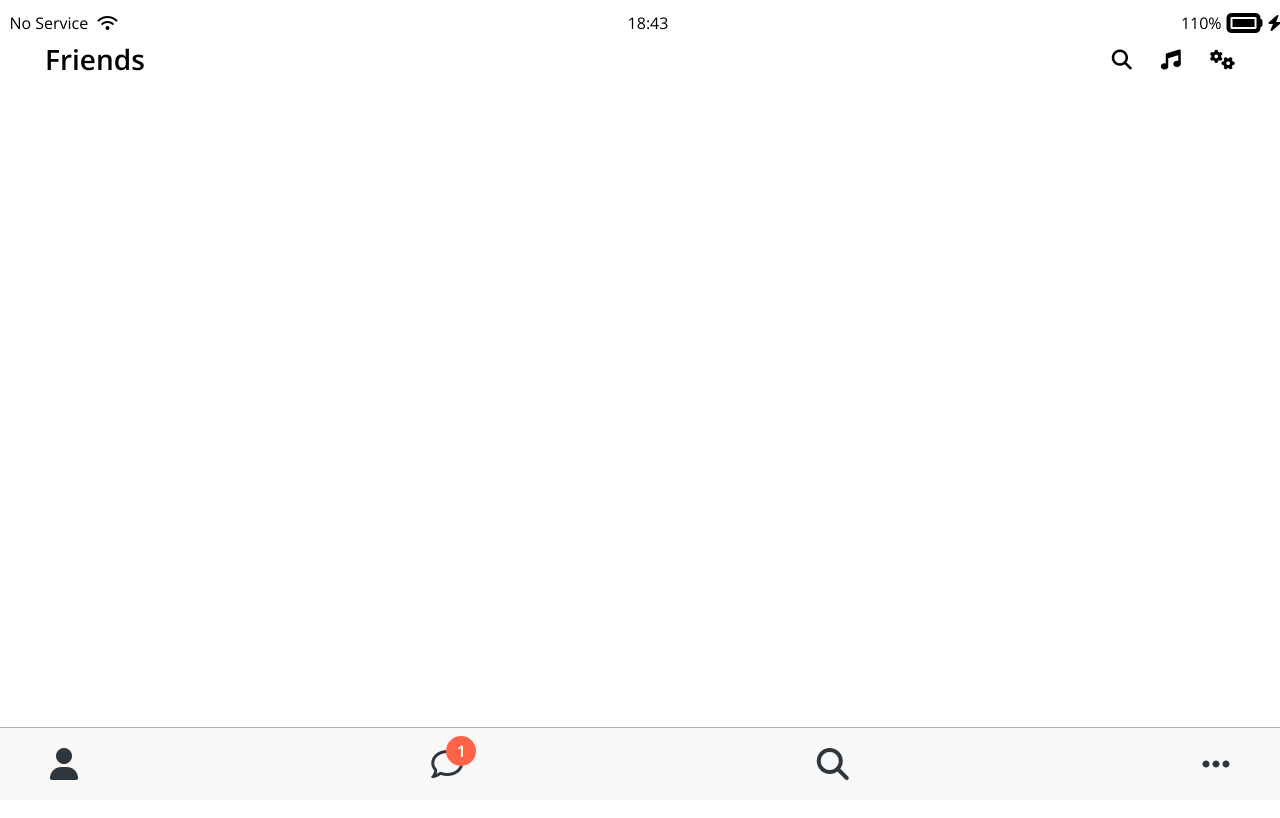
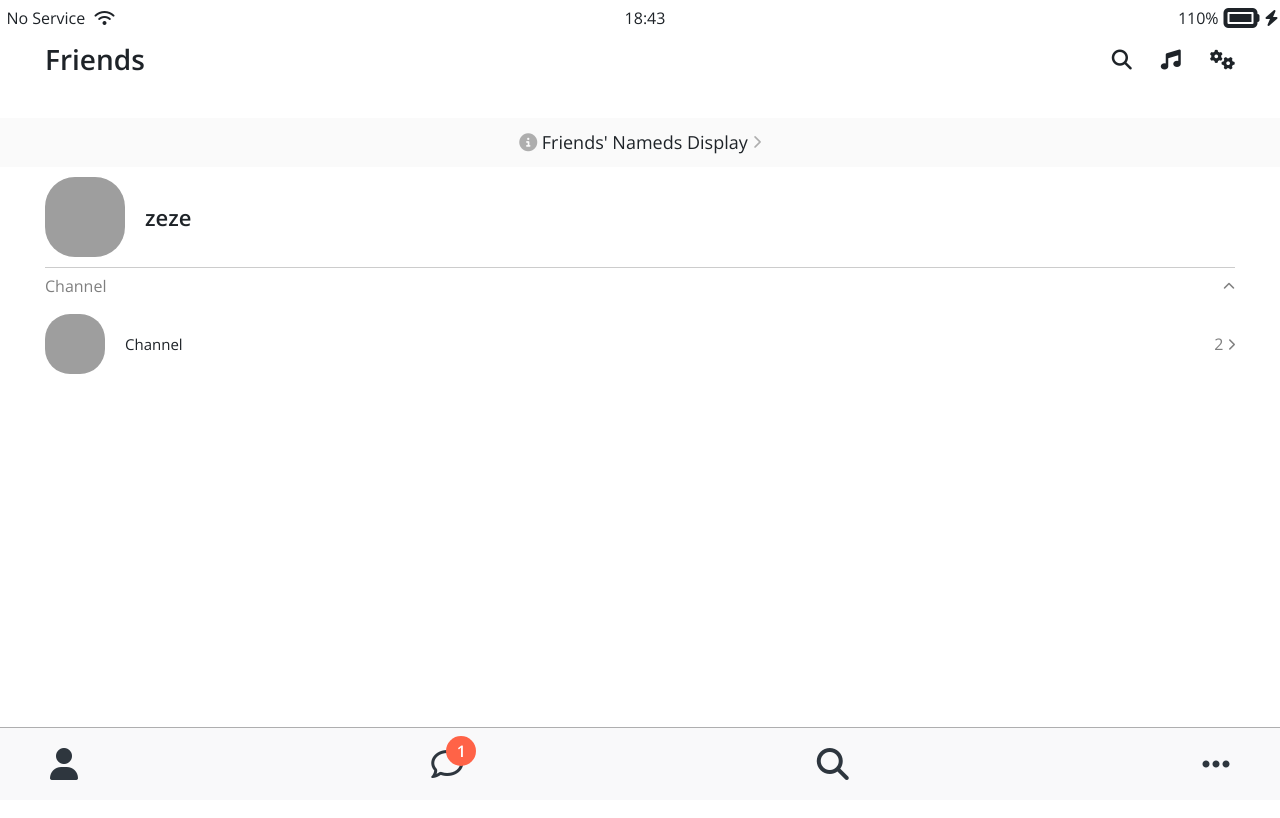
Before and after one commit to mdmdr8/kokoa-clone-2020, a plain HTML site: page friends.html in a window 1280 px wide. Shown: the top 818 px of the page. Drawn offline with nearby package versions, Linux system fonts and the light colour scheme; grey boxes are pictures that could not be loaded.

Commit message:
chatting_page

```diff
--- a/css/components/screen-header.css
+++ b/css/components/screen-header.css
@@ -2,7 +2,7 @@
   display: flex;
   justify-content: space-between;
   align-items: center;
-  padding: 45px;
+  padding: var(--horizontal-space);
 }
 .screen-header__title {
   font-size: 28px;
--- a/css/components/status-bar.css
+++ b/css/components/status-bar.css
@@ -4,7 +4,6 @@
   width: 100%;
   top: 0%;
   justify-content: center;
-  padding: 5px 3px;
 }
 .status-bar__column {
   width: 33%;
--- /dev/null
+++ b/css/components/user-component.css
@@ -0,0 +1,48 @@
+.user-component {
+  display: flex;
+}
+
+.user-component {
+  justify-content: space-between;
+}
+.user-component,
+.user-component__column:first-child {
+  display: flex;
+  align-items: center;
+}
+
+.user-component__avatar {
+  width: 70px;
+  height: 70px;
+  border-radius: 30px;
+  margin-right: 20px;
+}
+
+.user-component__title {
+  font-weight: 600;
+  font-size: 22px;
+}
+
+.user-component__subtitle {
+  margin-top: 8px;
+  font-size: 14px;
+}
+
+.user-component__avatar--xl {
+  width: 80px;
+  height: 80px;
+}
+
+.user-component__avatar--sm {
+  width: 60px;
+  height: 60px;
+  border-radius: 25px;
+}
+.user-component__title--not-bold {
+  font-weight: 400;
+  font-size: 15px;
+}
+
+.user-component__column:last-child {
+  color: rgba(0, 0, 0, 0.5);
+}
--- /dev/null
+++ b/css/screens/friends.css
@@ -0,0 +1,28 @@
+#friends-display-link {
+  text-align: center;
+  display: block;
+  background-color: #fafafa;
+  padding: 15px 0px;
+  font-size: 18px;
+  margin-bottom: 10px;
+}
+
+#friends-display-link i {
+  color: rgba(0, 0, 0, 0.3);
+}
+
+.friends-screen {
+  padding: 0px var(--horizontal-space);
+}
+.friends-screen__channel {
+  margin-top: 10px;
+  border-top: 1px solid rgba(0, 0, 0, 0.2);
+  padding-top: 10px;
+}
+.friends-screen__chnnel-header {
+  margin-bottom: 20px;
+  display: flex;
+  justify-content: space-between;
+  color: rgba(0, 0, 0, 0.5);
+  align-items: center;
+}
--- a/css/styles.css
+++ b/css/styles.css
@@ -6,11 +6,14 @@
 @import "components/nav-bar.css";
 @import "components/status-bar.css";
 @import "components/screen-header.css";
+@import "components/user-component.css";
 
 /*screen*/
 @import "screens/login.css";
+@import "screens/friends.css";
 
 body {
+  color: #1e2328;
   font-family: "Open Sans", sans-serif;
   height: 1000vh;
 }
--- a/css/variables.css
+++ b/css/variables.css
@@ -1,3 +1,4 @@
 :root {
   --yellow: #fae100;
+  --horizontal-space: 45px;
 }
--- a/friends.html
+++ b/friends.html
@@ -43,6 +43,54 @@
       </div>
     </header>
 
+    <a id="friends-display-link">
+      <i class="fa-solid fa-circle-info"></i>
+      Friends' Nameds Display
+      <i class="fa-solid fa-chevron-right fa-xs"></i>
+    </a>
+
+    <main class="friends-screen">
+      <div class="user-component">
+        <div class="user-component__column">
+          <img
+            src="https://avatars.githubusercontent.com/u/89672780?s=400&u=6581a32c354a1a97faddbc793a899ddcd275f131"
+            class="user-component__avatar user-component__avatar--xl"
+          />
+          <div class="user-component__text">
+            <h4 class="user-component__title">zeze</h4>
+            <!-- <h6 class="user-component__subtitle">This is subtitle</h6> -->
+          </div>
+        </div>
+        <div class="user-component__column"></div>
+      </div>
+
+      <div class="friends-screen__channel">
+        <div class="friends-screen__chnnel-header">
+          <span>Channel</span>
+          <i class="fa-solid fa-chevron-up fa-xs"></i>
+        </div>
+
+        <div class="user-component">
+          <div class="user-component__column">
+            <img
+              src="https://avatars.githubusercontent.com/u/89672780?s=400&u=6581a32c354a1a97faddbc793a899ddcd275f131"
+              class="user-component__avatar user-component__avatar--sm"
+            />
+            <div class="user-component__text">
+              <h4 class="user-component__title user-component__title--not-bold">
+                Channel
+              </h4>
+              <!-- <h6 class="user-component__subtitle">This is subtitle</h6> -->
+            </div>
+          </div>
+          <div class="user-component__column">
+            <span>2</span>
+            <i class="fa-solid fa-chevron-right fa-xs"></i>
+          </div>
+        </div>
+      </div>
+    </main>
+
     <nav class="nav">
       <ul class="nav__list">
         <li class="nav__btn">
```
Also changed, not shown: js/js/part1.html (added, +18 -0 lines), js/part1.html (added, +14 -0 lines), img/KakaoTalk_20220928_062930544_05.jpg (added), js/js/js/part1.js (added).
